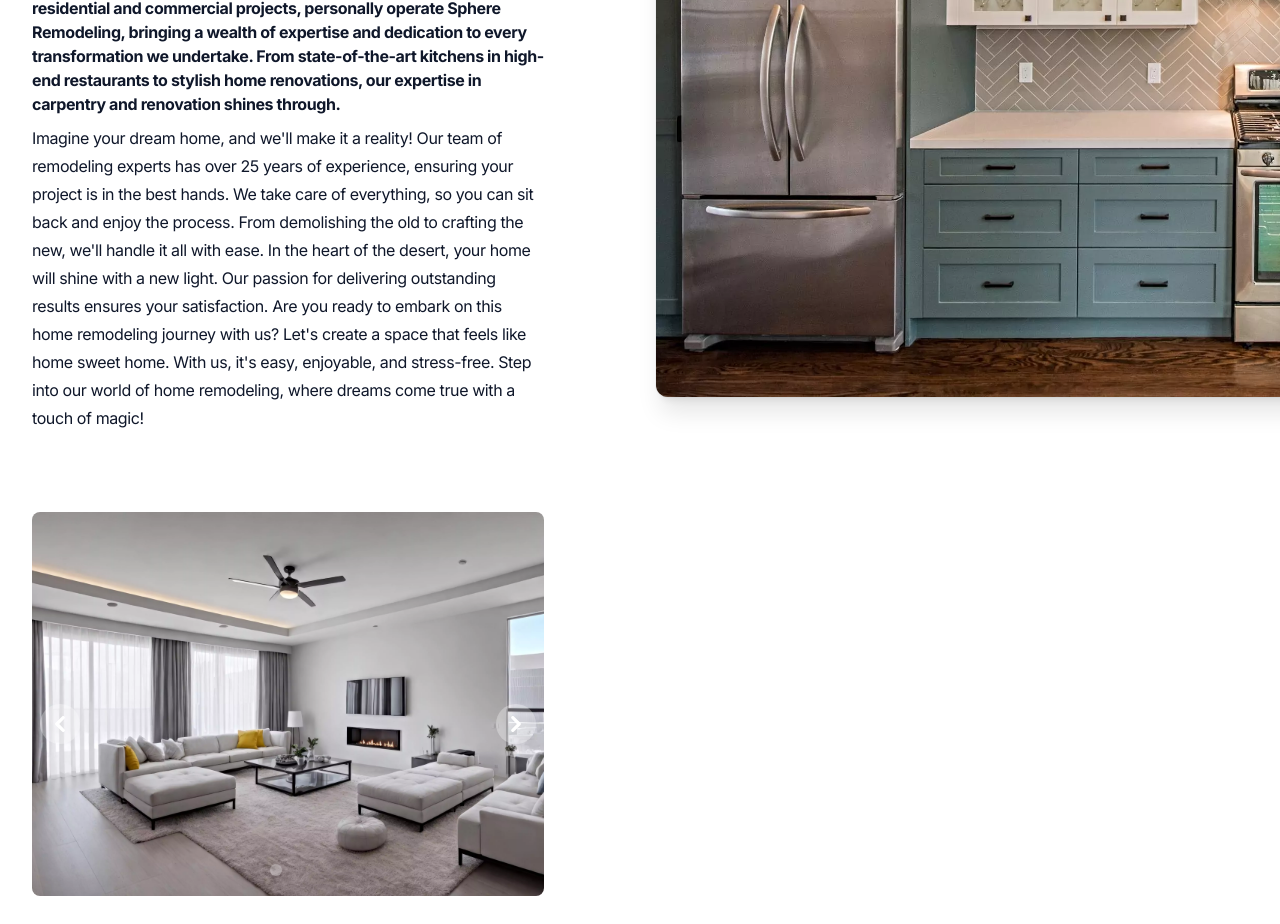
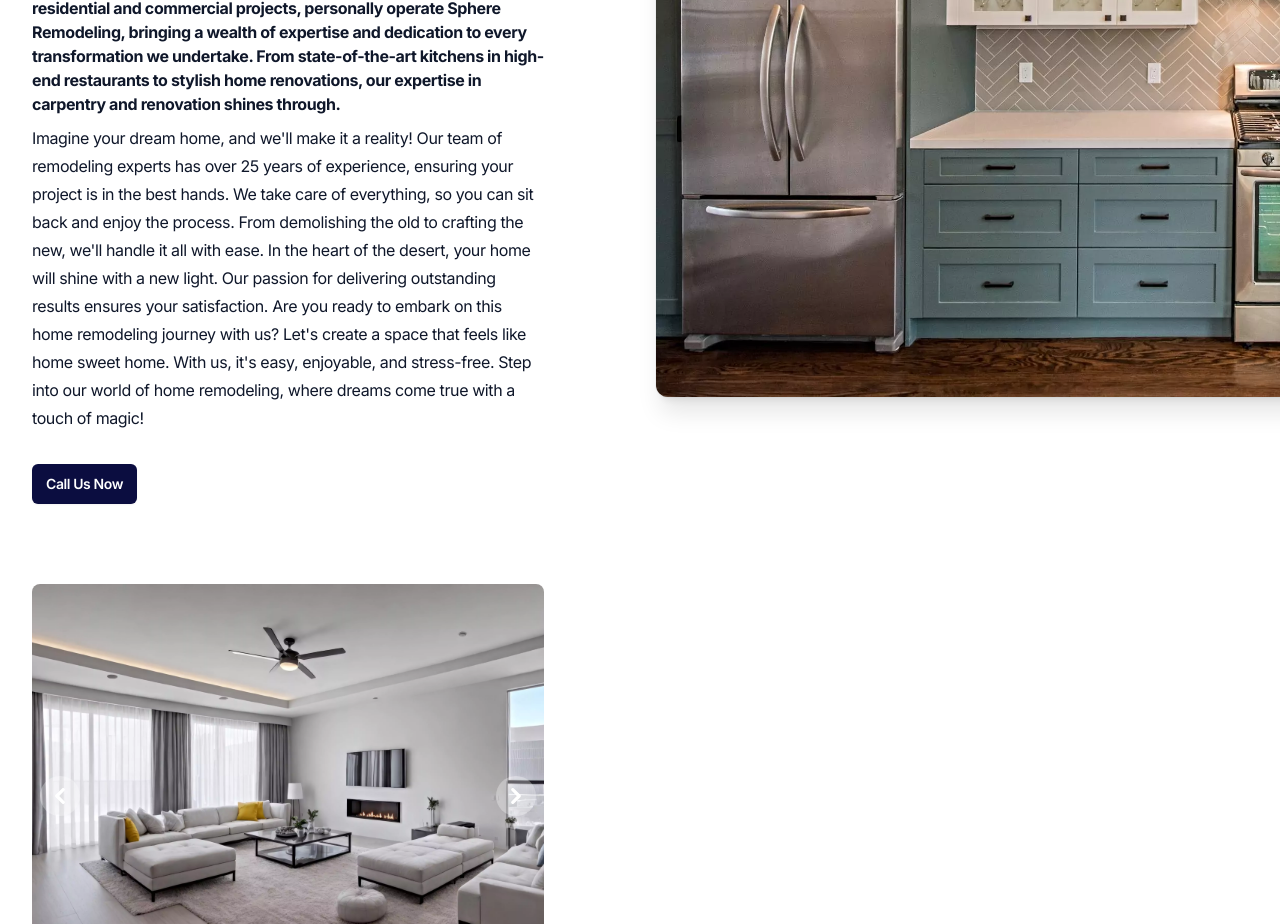
Before and after one commit to yogevzipori/websphere, a Next.js app: page /home-remodeling-las-vegas in a window 1280 px wide. Shown: the part 820-1744 px from the top of the page. Built offline with nearby package versions, Linux system fonts and the light colour scheme.

Commit message:
callusnow

```diff
--- a/app/bathroom-remodeling-las-vegas-henderson/page.tsx
+++ b/app/bathroom-remodeling-las-vegas-henderson/page.tsx
@@ -42,12 +42,13 @@ export default function BathroomRemodeling() {
                 each endeavor.
               </p>
 
-              <p className="mt-2 text-md tracking-tight text-slate-900">
+              <div className="mt-2 text-md tracking-tight text-slate-900">
                 We firmly believe that your home should be an authentic
                 reflection of your unique personality and style. That's why
                 we're passionate about transforming bathrooms into luxurious
                 oases that perfectly suit your preferences.
-              </p>
+
+              </div>
 
               <div className="mt-10 flex">
               <CallForFreeQuote />
--- a/app/home-remodeling-las-vegas/page.tsx
+++ b/app/home-remodeling-las-vegas/page.tsx
@@ -69,7 +69,7 @@ export default function KitchenRemodeling() {
               <div className="max-w-xl text-base leading-7 text-gray-700 lg:max-w-lg">
 
 
-                <p className="lg:-mt-8 sm:-mt-14 text-md tracking-tight text-slate-900">
+                <div className="lg:-mt-8 sm:-mt-14 text-md tracking-tight text-slate-900">
                   Imagine your dream home, and we'll make it a reality! Our team
                   of remodeling experts has over 25 years of experience,
                   ensuring your project is in the best hands. We take care of
@@ -82,7 +82,15 @@ export default function KitchenRemodeling() {
                   that feels like home sweet home. With us, it's easy,
                   enjoyable, and stress-free. Step into our world of home
                   remodeling, where dreams come true with a touch of magic!
-                </p>
+                  <div className="mt-8">
+                <Link
+                href="tel:7026253387"
+                    className="inline-flex rounded-md bg-[#0B0D40] px-3.5 py-2.5 text-sm font-semibold text-white shadow-sm hover:bg-[#968FA6] focus-visible:outline focus-visible:outline-2 focus-visible:outline-offset-2 focus-visible:outline-indigo-600"
+                  >
+                    Call Us Now
+                  </Link>
+                </div>
+                </div>
                 <Carousel2 />
 
                 <h2 className="mt-14 text-lg font-bold tracking-tight text-slate-900 sm:text-3xl">
--- a/app/kitchen-remodeling-las-vegas-henderson/page.tsx
+++ b/app/kitchen-remodeling-las-vegas-henderson/page.tsx
@@ -68,13 +68,20 @@ export default function KitchenRemodeling() {
               <div className="max-w-xl text-base leading-7 text-gray-700 lg:max-w-lg">
 
 
-                <p className="lg:-mt-8 sm:-mt-14 text-md tracking-tight text-slate-900">
+                <div className="lg:-mt-8 sm:-mt-14 text-md tracking-tight text-slate-900">
                 You can trust us with all of your kitchen remodeling needs, from
                 start to finish. We'll take care of everything from demolition
                 to installation so that you don't have to worry about anything
                 but enjoying your new space!
-
-                </p>
+                <div className="mt-8">
+                <Link
+                href="tel:7026253387"
+                    className="inline-flex rounded-md bg-[#0B0D40] px-3.5 py-2.5 text-sm font-semibold text-white shadow-sm hover:bg-[#968FA6] focus-visible:outline focus-visible:outline-2 focus-visible:outline-offset-2 focus-visible:outline-indigo-600"
+                  >
+                    Call Us Now
+                  </Link>
+                </div>
+                </div>
                 <Carousel2 />
 
                 <h2 className="mt-14 text-lg font-bold tracking-tight text-slate-900 sm:text-3xl">
--- a/app/page.tsx
+++ b/app/page.tsx
@@ -125,14 +125,23 @@ export default function Home() {
                   attention to detail. Your satisfaction is our top priority,
                   and we go above and beyond to bring your vision to life.
                 </p>
-                <p>
+                <div>
                   From crafting bespoke room additions to designing kitchen
                   remodels that capture your culinary dreams, we infuse your
                   space with creativity and craftsmanship that truly resonates
                   with your lifestyle. Let us be your trusted partners in
                   creating a home that celebrates your individuality and becomes
                   a testament to your unique taste.
-                </p>
+                  <div className="mt-8">
+                <Link
+                href="tel:7026253387"
+                    className="inline-flex rounded-md bg-[#0B0D40] px-3.5 py-2.5 text-sm font-semibold text-white shadow-sm hover:bg-[#968FA6] focus-visible:outline focus-visible:outline-2 focus-visible:outline-offset-2 focus-visible:outline-indigo-600"
+                  >
+                    Get a Free Quote
+                  </Link>
+                </div>
+                </div>
+
               </div>
               <div className="aspect-h-2 aspect-w-3 overflow-hidden rounded-lg bg-gray-100">
                 <Image
@@ -176,7 +185,6 @@ export default function Home() {
 
           </div>
         </div>
-
 
         <div className="bg-white py-12 sm:py-8 ">
           <div className="mx-auto max-w-7xl px-6 lg:px-8">
--- a/app/patio-covers-contractor-las-vegas-henderson/page.tsx
+++ b/app/patio-covers-contractor-las-vegas-henderson/page.tsx
@@ -63,10 +63,17 @@ export default function PatioCovers() {
               <div className="max-w-xl text-base leading-7 text-gray-700 lg:max-w-lg">
 
 
-                <p className="lg:-mt-8 sm:-mt-14 text-md tracking-tight text-slate-900">
+                <div className="lg:-mt-8 sm:-mt-14 text-md tracking-tight text-slate-900">
                 With our owners personally overseeing every transformation, boasting over 25 years of combined experience in both residential and commercial projects, you can rest assured that your outdoor design dreams are in the most capable hands.
-
-                </p>
+                <div className="mt-8">
+                <Link
+                href="tel:7026253387"
+                    className="inline-flex rounded-md bg-[#0B0D40] px-3.5 py-2.5 text-sm font-semibold text-white shadow-sm hover:bg-[#968FA6] focus-visible:outline focus-visible:outline-2 focus-visible:outline-offset-2 focus-visible:outline-indigo-600"
+                  >
+                    Call Us Now
+                  </Link>
+                </div>
+                </div>
 
                 <h2 className="mt-14 text-lg font-bold tracking-tight text-slate-900 sm:text-3xl">
                   We're more than just a remodeling company
--- a/app/tenant-improvements-las-vegas-henderson/page.tsx
+++ b/app/tenant-improvements-las-vegas-henderson/page.tsx
@@ -65,10 +65,17 @@ export default function TenantImprovements() {
               <div className="max-w-xl text-base leading-7 text-gray-700 lg:max-w-lg">
 
 
-                <p className="lg:-mt-8 sm:-mt-14 text-md tracking-tight text-slate-900">
+                <div className="lg:-mt-8 sm:-mt-14 text-md tracking-tight text-slate-900">
                 With our vast expertise in Tenant Improvements, we specialize in transforming office buildings, retail spaces, and restaurants into captivating havens that leave a lasting impression on customers and guests alike. Whether you desire a contemporary office layout that fosters collaboration, a retail space that entices customers, or a restaurant with an enchanting ambiance, we bring creativity and expertise to every project.
-
-                </p>
+                <div className="mt-8">
+                <Link
+                href="tel:7026253387"
+                    className="inline-flex rounded-md bg-[#0B0D40] px-3.5 py-2.5 text-sm font-semibold text-white shadow-sm hover:bg-[#968FA6] focus-visible:outline focus-visible:outline-2 focus-visible:outline-offset-2 focus-visible:outline-indigo-600"
+                  >
+                    Call Us Now
+                  </Link>
+                </div>
+                </div>
 
                 <h2 className="mt-14 text-lg font-bold tracking-tight text-slate-900 sm:text-3xl">
                 Revamp Your Space: Where Renovation Meets Innovation!
```
